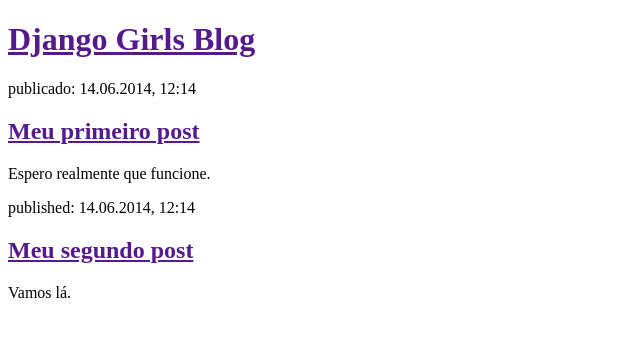
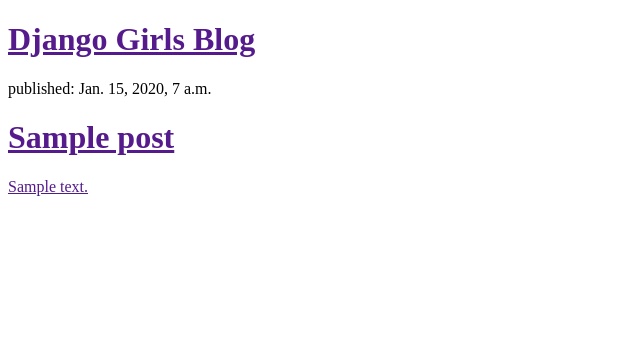
Before and after one commit to Tatyorn/my-first-blog, a Django app: template blog/templates/blog/post_list.html in a window 1280 px wide. Shown: the top 337 px of the page, without its empty margins (0-640 px from the left). Run offline with Django 3.2, Linux system fonts and the light colour scheme; the template is opened without the code that fills it: values that come from a table or form of the project are taken from there, others are empty; tables that the repository leaves empty hold one stand-in row (values such as "Sample post").

Commit message:
foram adicionados views e inseridos no site

```diff
--- a/blog/templates/blog/post_list.html
+++ b/blog/templates/blog/post_list.html
@@ -7,17 +7,12 @@
         <div>
             <h1><a href="">Django Girls Blog</a></h1>
         </div>
-
-        <div>
-            <p>publicado: 14.06.2014, 12:14</p>
-            <h2><a href="">Meu primeiro post</a></h2>
-            <p>Espero realmente que funcione.</p>
-        </div>
-
-        <div>
-            <p>published: 14.06.2014, 12:14</p>
-            <h2><a href="">Meu segundo post</a></h2>
-            <p>Vamos lá.</p>
-        </div>
+        {%for post in posts %}
+        	<div>
+        		<p>published: {{post.published_date}}</p>
+        		<h1><a href="">{{post.title}}</h1>
+        		<p>{{post.text|linebreaksbr}}</p>
+        	</div>
+        {% endfor %}
 </body>
 </html>
--- a/blog/views.py
+++ b/blog/views.py
@@ -1,4 +1,7 @@
 from django.shortcuts import render
+from django.utils import timezone
+from .models import Post
 
 def post_list(request):
-	return render(request, 'blog/post_list.html',{})
+	posts = Post.objects.filter(published_date__lte=timezone.now()).order_by('published_date')
+	return render(request, 'blog/post_list.html',{'posts':posts})
```
